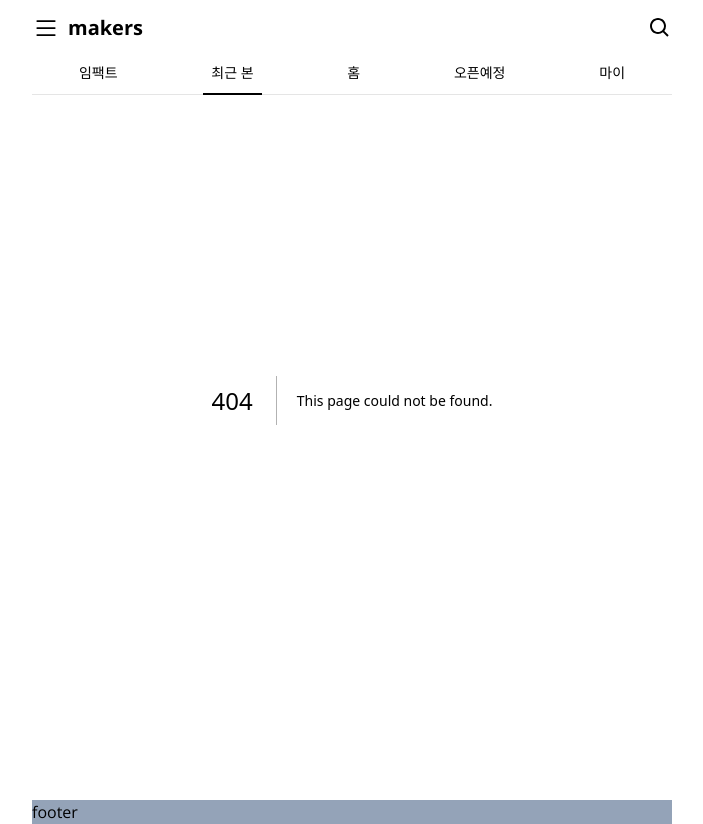
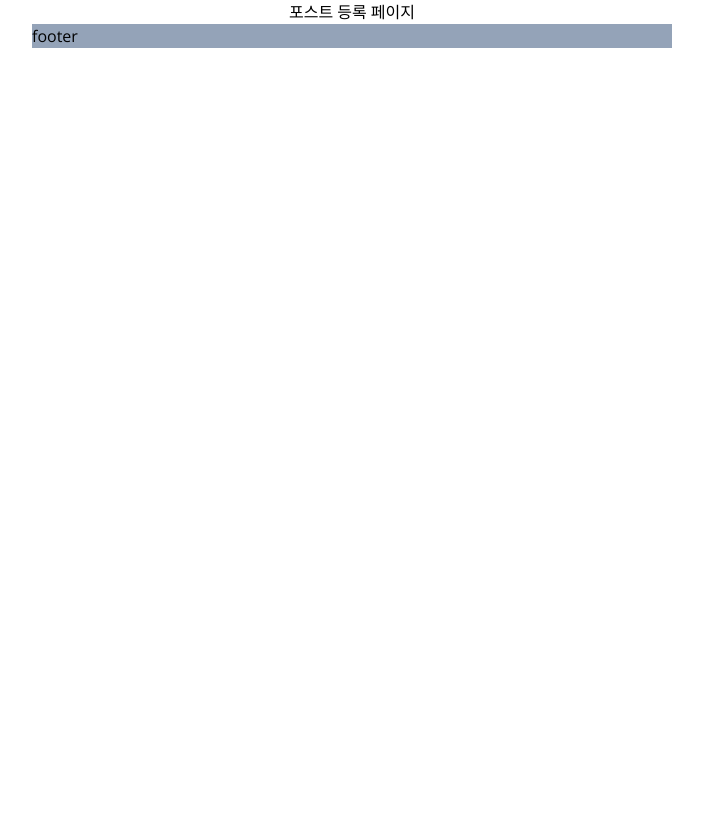
Before and after one commit to fzdf0613/makers, a Next.js app: page /post/new in a window 1280 px wide. Before the commit this address had no page. Shown: the whole page, without its empty margins (288-991 px from the left). After the commit the page ends 800 px from the top, so only its background shows below. Built offline with nearby package versions, Linux system fonts and the light colour scheme.

Commit message:
전체 Layout 수정, z-index 조정, post/new 페이지 추가  \n\n 내용: 페이지별 layout 적용을 위해 route group 설정(mainpages)\n dropdown UI를 위한 components 들의 z-index 조정\n

```diff
--- /dev/null
+++ b/src/app/(mainpages)/layout.tsx
@@ -0,0 +1,21 @@
+import NavBar from "@/components/NavBar";
+import MenuBar from "@/components/MenuBar";
+import ScrollYContextProvider, {
+  useScrollYContext,
+} from "@/context/ScrollYContext";
+
+export default function MainPagesLayout({
+  children,
+}: {
+  children: React.ReactNode;
+}) {
+  return (
+    <ScrollYContextProvider>
+      <header className="w-full fixed top-0 max-w-[640px] z-50">
+        <NavBar />
+        <MenuBar />
+      </header>
+      <main className="w-full max-w-[640px] grow">{children}</main>
+    </ScrollYContextProvider>
+  );
+}
--- a/src/app/page.tsx
+++ b/src/app/(mainpages)/page.tsx
@@ -10,7 +10,7 @@ export default function Home() {
   return (
     <section className="relative pt-[153px] w-full">
       <div
-        className={`fixed ${
+        className={`fixed z-30 ${
           isScrollDown ? "top-[55px]" : "top-[95px]"
         } w-full max-w-[640px] z-10 bg-white ease-in duration-100`}
       >
--- a/src/app/layout.tsx
+++ b/src/app/layout.tsx
@@ -1,10 +1,42 @@
-import NavBar from "@/components/NavBar";
+// import NavBar from "@/components/NavBar";
+// import "./globals.css";
+// import { Open_Sans } from "next/font/google";
+// import MenuBar from "@/components/MenuBar";
+// import ScrollYContextProvider, {
+//   useScrollYContext,
+// } from "@/context/ScrollYContext";
+
+// const openSans = Open_Sans({ subsets: ["latin"] });
+
+// export const metadata = {
+//   title: "makers, 메이커스",
+//   description:
+//     "우리는 가치있는 생산과 기분좋은 생활의 새로운 연결을 시작하려 합니다.",
+// };
+
+// export default function RootLayout({
+//   children,
+// }: {
+//   children: React.ReactNode;
+// }) {
+//   return (
+//     <html lang="ko" className={openSans.className}>
+//       <body className="w-full flex flex-col items-center overflow-auto realtive">
+//         <ScrollYContextProvider>
+//           <header className="w-full fixed top-0 max-w-[640px] z-50">
+//             <NavBar />
+//             <MenuBar />
+//           </header>
+//           <main className="w-full max-w-[640px] grow">{children}</main>
+//         </ScrollYContextProvider>
+//         <footer className="w-full max-w-[640px] bg-slate-400">footer</footer>
+//       </body>
+//     </html>
+//   );
+// }
+
 import "./globals.css";
 import { Open_Sans } from "next/font/google";
-import MenuBar from "@/components/MenuBar";
-import ScrollYContextProvider, {
-  useScrollYContext,
-} from "@/context/ScrollYContext";
 
 const openSans = Open_Sans({ subsets: ["latin"] });
 
@@ -22,13 +54,7 @@ export default function RootLayout({
   return (
     <html lang="ko" className={openSans.className}>
       <body className="w-full flex flex-col items-center overflow-auto realtive">
-        <ScrollYContextProvider>
-          <header className="w-full fixed top-0 max-w-[640px] z-10">
-            <NavBar />
-            <MenuBar />
-          </header>
-          <main className="w-full max-w-[640px] grow">{children}</main>
-        </ScrollYContextProvider>
+        {children}
         <footer className="w-full max-w-[640px] bg-slate-400">footer</footer>
       </body>
     </html>
--- /dev/null
+++ b/src/app/post/new/page.tsx
@@ -0,0 +1,3 @@
+export default function page() {
+  return <div className="">포스트 등록 페이지</div>;
+}
--- a/src/components/ui/Dropdown.tsx
+++ b/src/components/ui/Dropdown.tsx
@@ -34,7 +34,7 @@ export default function Dropdown({ options = defaultOptions }: Props) {
         <MdOutlineKeyboardArrowDown className="text-base" />
       </div>
       <ul
-        className={`py-2 ${
+        className={`py-2 z-10 bg-white ${
           !isOpen && "hidden"
         } absolute right-4 top-6 border border-neutral-200`}
       >
```
